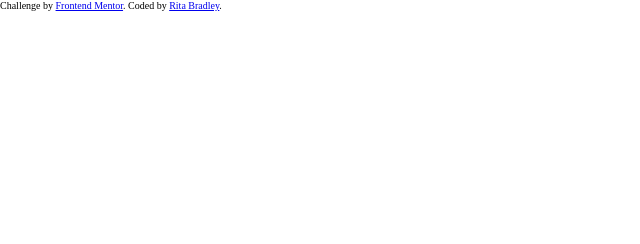
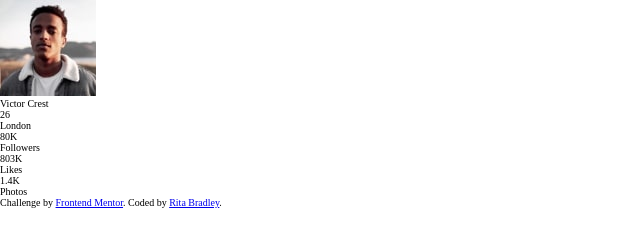
Before and after one commit to ritabradley/fem-profile-card-component, a plain HTML site: page index.html in a window 1280 px wide. Shown: the whole page, without its empty margins (0-640 px from the left). Drawn offline with Linux system fonts and the light colour scheme.

Commit message:
Add basic markup
Files Changed: index.html

```diff
--- a/index.html
+++ b/index.html
@@ -14,6 +14,32 @@
     </head>
 
     <body>
+        <div class="card">
+            <div class="card__header">
+                <img src="/images/image-victor.jpg" alt="Victor's avatar image" class="card__header-logo">
+            </div>
+            <div class="card__body">
+                <div class="user">
+                    <p class="user__name">Victor Crest</p>
+                    <span class="user__age">26</span>
+                    <p class="user__location">London</p>
+                </div>
+            </div>
+            <div class="card__footer">
+                <div class="user__stats">
+                    <p>80K</p>
+                    <span>Followers</span>
+                </div>
+                <div class="user__stats">
+                    <p>803K</p>
+                    <span>Likes</span>
+                </div>
+                <div class="user__stats">
+                    <p>1.4K</p>
+                    <span>Photos</span>
+                </div>
+            </div>
+        </div>
 
         <footer>
             Challenge by <a href="https://www.frontendmentor.io?ref=challenge" target="_blank">Frontend Mentor</a>.
```
Lines whose indentation alone changed are shown as unchanged.
